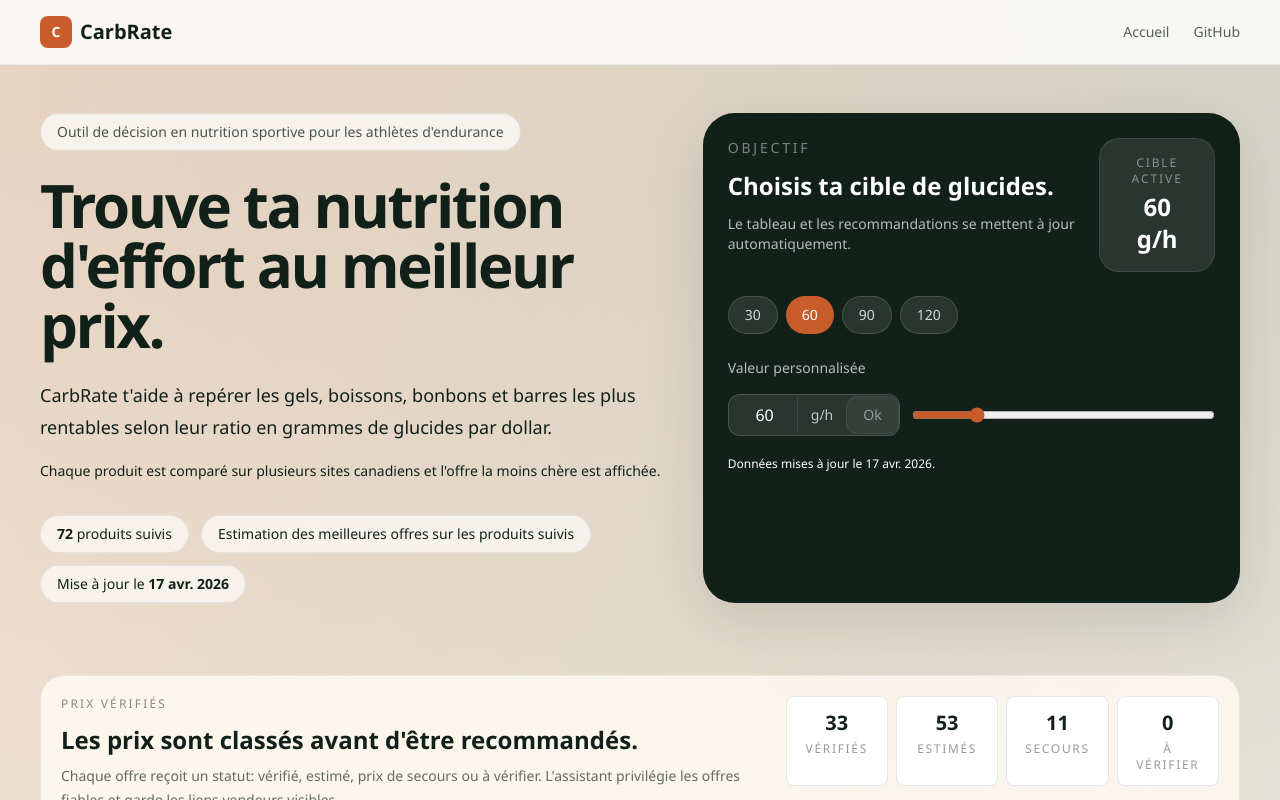
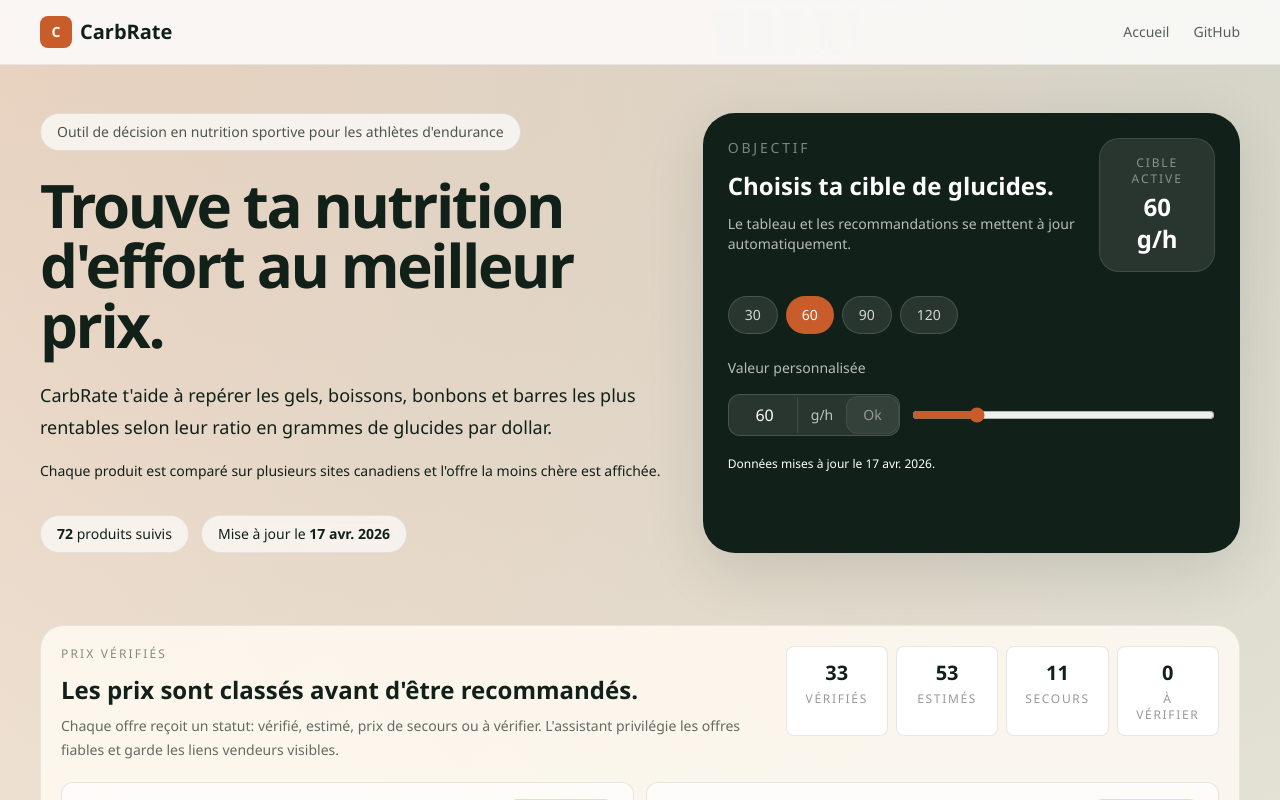
Before and after one commit to nathanguerard-ai/carbrate-site, a Next.js app: page / in a window 1280 px wide. Shown: the top 800 px of the page. Built offline with nearby package versions, Linux system fonts and the light colour scheme; no server answers.

Commit message:
Remove estimated offers badge from homepage

```diff
--- a/app/page.tsx
+++ b/app/page.tsx
@@ -111,9 +111,6 @@
             <div className="rounded-full border border-[var(--line)] bg-white/65 px-4 py-2 backdrop-blur">
               <span className="font-semibold text-ink">{allProducts.length}</span>{" "}
               produits suivis
-            </div>
-            <div className="rounded-full border border-[var(--line)] bg-white/65 px-4 py-2 backdrop-blur">
-              Estimation des meilleures offres sur les produits suivis
             </div>
             <div className="rounded-full border border-[var(--line)] bg-white/65 px-4 py-2 backdrop-blur">
               Mise à jour le{" "}
```
